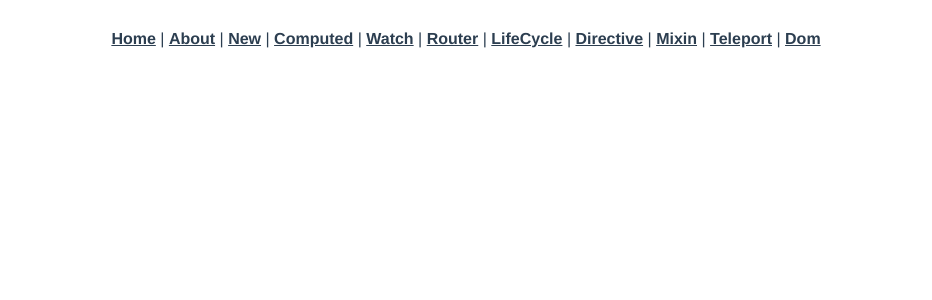
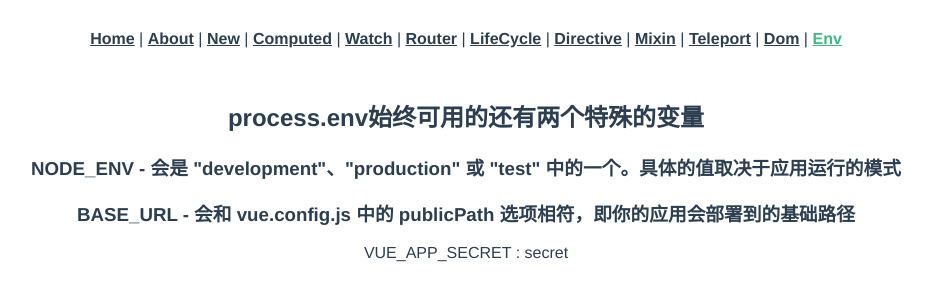
Before and after one commit to ZSX-DB/Vue3.0-First-Demo, a Vue app: page /env in a window 1280 px wide. Shown: the top 300 px of the page, without its empty margins (174-1106 px from the left). Built offline with nearby package versions, Linux system fonts and the light colour scheme.

Commit message:
env setting

```diff
--- a/src/App.vue
+++ b/src/App.vue
@@ -21,6 +21,8 @@
         <router-link to="/teleport">Teleport</router-link>
         |
         <router-link to="/dom">Dom</router-link>
+        |
+        <router-link to="/env">Env</router-link>
     </nav>
     <router-view/>
 </template>
--- a/src/router/index.js
+++ b/src/router/index.js
@@ -59,6 +59,11 @@ const routes = [
         path: '/dom',
         name: 'Dom',
         component: () => import('../views/Dom')
+    },
+    {
+        path: '/env',
+        name: 'Env',
+        component: () => import('../views/Env')
     }
 ]
 
--- /dev/null
+++ b/src/views/Env.vue
@@ -0,0 +1,31 @@
+<template>
+    <h2>
+        process.env始终可用的还有两个特殊的变量
+    </h2>
+    <h3>
+        NODE_ENV - 会是 "development"、"production" 或 "test" 中的一个。具体的值取决于应用运行的模式
+    </h3>
+    <h3>
+        BASE_URL - 会和 vue.config.js 中的 publicPath 选项相符，即你的应用会部署到的基础路径
+    </h3>
+    VUE_APP_SECRET : {{ secret }}
+</template>
+
+<script>
+    import {ref} from 'vue'
+
+    export default {
+        name: "Env",
+        setup() {
+            let secret = ref(process.env.VUE_APP_SECRET)
+            console.log(process.env)
+            return {
+                secret
+            }
+        }
+    }
+</script>
+
+<style scoped>
+
+</style>
--- a/src/views/Home.vue
+++ b/src/views/Home.vue
@@ -8,7 +8,7 @@
 
 <script>
 
-    // import axios from 'axios'
+    import axios from 'axios'
 
     // @ is an alias to /src
     import HelloWorld from '@/components/HelloWorld.vue'
@@ -19,17 +19,15 @@
             HelloWorld
         },
         setup() {
-            // axios.get('/api/user').then(resp => {
-            //     console.log('user为', resp.data)
-            // })
-            // axios.get('/api/hot').then(resp => {
-            //     console.log('hot为', resp.data)
-            // })
-            // axios.get('/api/hotter').then(resp => {
-            //     console.log('hotter为', resp.data)
-            // })
-
-            console.log(process.env)
+            axios.get('/api/user').then(resp => {
+                console.log('user为', resp.data)
+            })
+            axios.get('/api/hot').then(resp => {
+                console.log('hot为', resp.data)
+            })
+            axios.get('/api/hotter').then(resp => {
+                console.log('hotter为', resp.data)
+            })
         }
     }
 </script>
--- a/vue.config.js
+++ b/vue.config.js
@@ -7,9 +7,10 @@ const resolve = dir => path.resolve(dir)
 module.exports = {
     // 打包出的文件名，默认为dist
     outputDir: 'dist',
+    publicPath: '/app',
     // 支持所有 webpack-dev-server 的选项
     devServer: {
-        // open当项目启动完成
+        // open当项目启动完成时打开浏览器
         open: true,
         proxy: {
             ///////////////////////////////////////
@@ -25,6 +26,7 @@ module.exports = {
             ///////////////////////////////////////
             '/api': {
                 target: 'http://localhost:8282',
+                ws: true,
                 // changeOrigin设置后才能跨域
                 changeOrigin: true,
                 pathRewrite: {
@@ -35,6 +37,8 @@ module.exports = {
     },
     // 可使用webpack配置
     configureWebpack: {
+        // 基础目录，绝对路径，用于从配置中解析入口起点
+        context: path.resolve(__dirname),
         resolve: {
             // 路径映射
             alias: {
@@ -42,6 +46,15 @@ module.exports = {
                 '@Directive': resolve('src/directive'),
                 '@Util': resolve('src/util')
             }
+        },
+        // 配置如何展示性能提示，例如，如果一个资源超过250kb，webpack 会对此输出一个警告来通知你
+        performance: {
+            // warning展示一条警告，通知是过大的资源，但实际情况中无法体现
+            // hints: 'error',
+
+            // 资源(asset)是从 webpack 生成的任何文件
+            // 此选项根据单个资源体积，控制webpack何时生成性能提示，默认值是250000 (bytes)
+            // maxAssetSize: 1200000
         }
     }
 }
```
Also changed, not shown: 2 other files (tests, documents, lock files or other folders).
